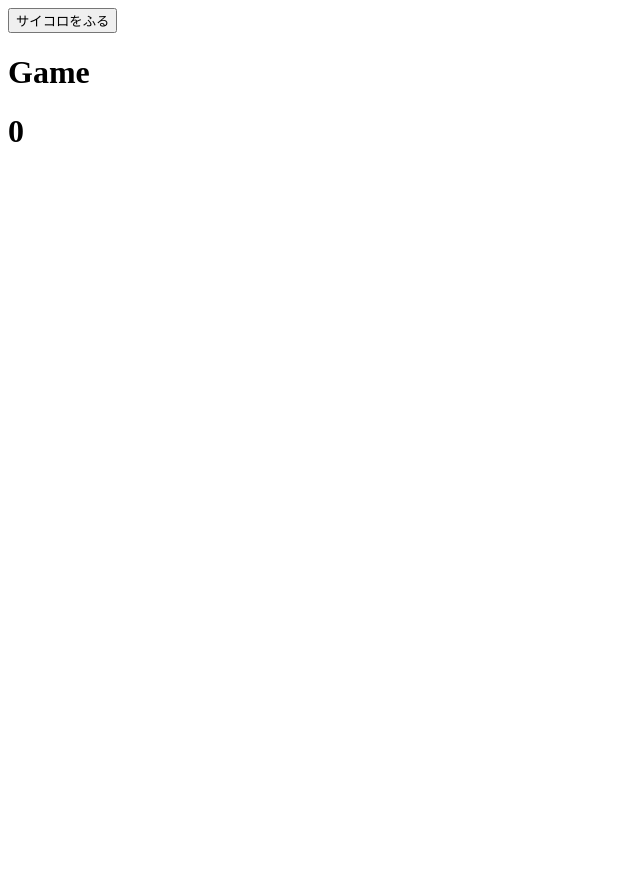
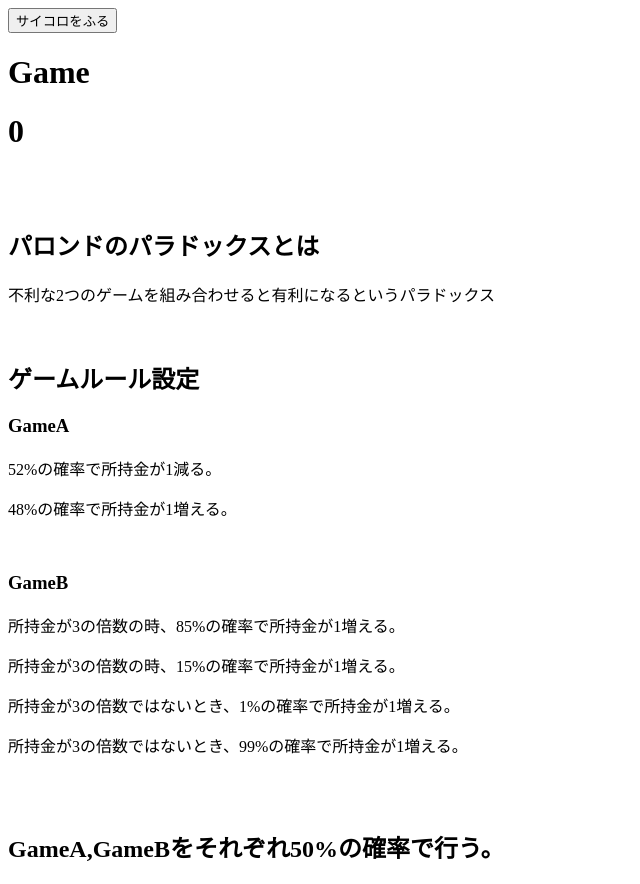
Before and after one commit to yo4shi4to107/Parondo, a plain HTML site: page index.html in a window 1280 px wide. Shown: the whole page, without its empty margins (0-640 px from the left). Before the commit the page ends 800 px from the top, so only its background shows below. Drawn offline with Linux system fonts and the light colour scheme.

Commit message:
Update index.html

```diff
--- a/index.html
+++ b/index.html
@@ -7,6 +7,23 @@
     <h1 id="ga">Game</h1>
     <h1 id="nu">0</h1>
     <h2 id="nn"> </h2>
+    <br>
+    <br>
+    <h2>パロンドのパラドックスとは</h2>
+    <p>不利な2つのゲームを組み合わせると有利になるというパラドックス</p>
+    <br>
+    <h2>ゲームルール設定</h2>
+    <h3>GameA</h3>
+    <p>52%の確率で所持金が1減る。</p>
+    <p>48%の確率で所持金が1増える。</p>
+    <br>
+    <h3>GameB</h3>
+    <p>所持金が3の倍数の時、85%の確率で所持金が1増える。</p>
+    <p>所持金が3の倍数の時、15%の確率で所持金が1増える。</p>
+    <p>所持金が3の倍数ではないとき、1%の確率で所持金が1増える。</p>
+    <p>所持金が3の倍数ではないとき、99%の確率で所持金が1増える。</p>
+    <br><br>
+    <h2>GameA,GameBをそれぞれ50%の確率で行う。</h2>
   </head>
   <body>
     <script type="text/javascript">
```
